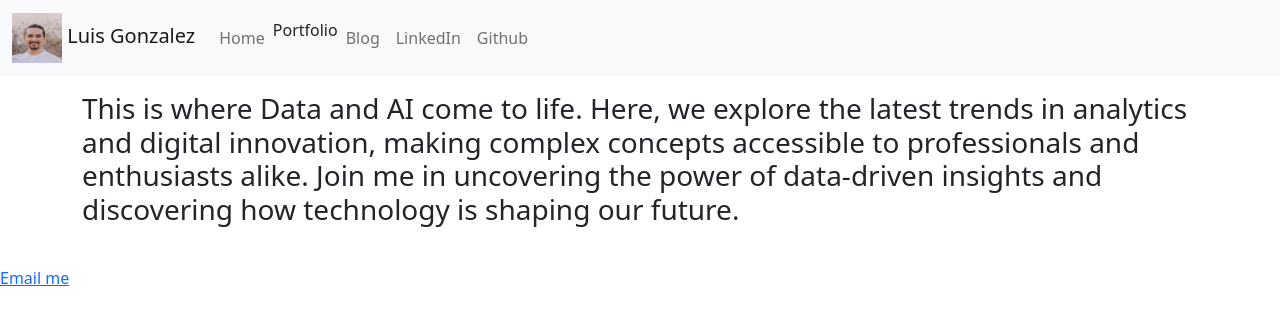
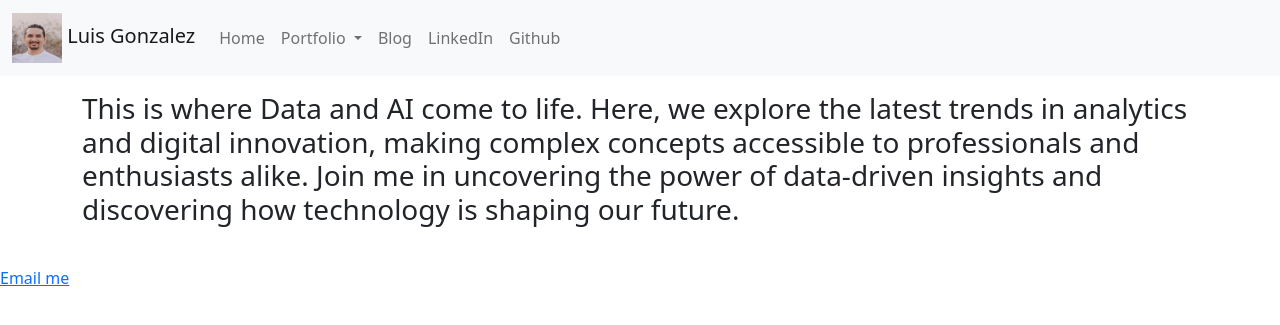
Before and after one commit to luisagcenteno84/luiscenteno_dev, a Django app: page / in a window 1280 px wide. Shown: the top 325 px of the page. Run offline with Django 5.2, Linux system fonts and the light colour scheme.

Commit message:
ugly working version

```diff
--- a/luiscenteno_dev/templates/_navbar.html
+++ b/luiscenteno_dev/templates/_navbar.html
@@ -1,35 +1,27 @@
 {% load static %}
 <nav class="navbar navbar-expand-md bg-light">
     <div class="container-fluid">
-        <a class="navbar-brand" href="/"><img src="{% static 'profile.png' %}" style="width:50px;height:50px;"/> Luis Gonzalez</a>
+        <a class="navbar-brand" href="{% url 'home' %}"><img src="{% static 'profile.png' %}" style="width:50px;height:50px;"/> Luis Gonzalez</a>
         <button class="navbar-toggler" type="button" data-bs-toggle="collapse" data-bs-target="#navbarCollapse" aria-controls="navbarCollapse" aria-expanded="false" aria-label="Toggle navigation">
             <span class="navbar-toggler-icon"></span>
         </button>
         <div class="collapse navbar-collapse" id="navbarCollapse">
             <ul class="navbar-nav me-auto mb-2 mb-md-0">
                 <li class="nav-item">
-                    <a class="nav-link" aria-current="page" href="/">Home</a>
+                    <a class="nav-link" aria-current="page" href="{% url 'home' %}">Home</a>
                 </li>
-                <li class="nav-item" data-toggle="dropdown">
-                    Portfolio
-                    <b class="caret"></b>
-                    <ul class="dropdown-menu">
-                        <li class="nav-item">
-                            <a class="nav-link" href="/blog/">ResumeBot</a>
-                        </li>
-                        <li class="nav-item">
-                            <a class="nav-link" href="/blog/">ChatBot</a>
-                        </li>
-                        <li class="nav-item">
-                            <a class="nav-link" href="/blog/">LeaderBot</a>
-                        </li>
-                        <li class="nav-item">
-                            <a class="nav-link" href="/blog/">Chat with Documents</a>
-                        </li>
+                <li class="nav-item dropdown">
+                    <a class="nav-link dropdown-toggle" href="#" id="portfolioDropdown" role="button" data-bs-toggle="dropdown" aria-expanded="false">
+                        Portfolio
+                    </a>
+                    <ul class="dropdown-menu" aria-labelledby="portfolioDropdown">
+                        <li><a class="dropdown-item" href="{% url 'careerbot' %}">ResumeBot</a></li>
+                        <li><a class="dropdown-item" href="{% url 'chatbot' %}">ChatBot</a></li>
+                        <li><a class="dropdown-item" href="https://docs-chat-151773947715.us-west1.run.app/" target="_blank" rel="noopener noreferrer">Chat with Documents</a></li>
                     </ul>
                 </li>
                 <li class="nav-item">
-                    <a class="nav-link" href="/blog/">Blog</a>
+                    <a class="nav-link" href="{% url 'home' %}">Blog</a>
                 </li>
                 <li class="nav-item">
                     <a class="nav-link" href="https://www.linkedin.com/in/luiscgonzalez" target="_blank">LinkedIn</a>
@@ -41,3 +33,9 @@
         </div>
     </div>
 </nav>
+
+<style>
+    .dropdown:hover .dropdown-menu {
+        display: block;
+    }
+</style>
--- a/luiscenteno_dev/urls.py
+++ b/luiscenteno_dev/urls.py
@@ -23,5 +23,9 @@ from django.conf.urls.static import static
 
 urlpatterns = [
     path('admin/', admin.site.urls),
-    path('', views.home, name='home')
+    path('', views.home, name='home'),
+    path('careerbot/', views.careerbot, name='careerbot'),
+    path('chatbot/', views.chatbot, name='chatbot'),
+    path('leaderbot/', views.leaderbot, name='leaderbot'),
+    path('chat-with-documents/', views.chat_with_documents, name='chatwithdocuments'),
 ] + static(settings.STATIC_URL, document_root=settings.STATIC_ROOT)
--- a/luiscenteno_dev/views.py
+++ b/luiscenteno_dev/views.py
@@ -2,3 +2,15 @@ from django.shortcuts import render
 
 def home(request):
     return render(request, 'home.html')
+
+def careerbot(request):
+    return render(request, 'careerbot.html')
+
+def chatbot(request):
+    return render(request, 'chatbot.html')
+
+def leaderbot(request):
+    return render(request, 'leaderbot.html')
+
+def chat_with_documents(request):
+    return render(request, 'chat_with_documents.html')
--- a/requirements.txt
+++ b/requirements.txt
@@ -3,3 +3,4 @@ Django==5.0.4
 sqlparse==0.4.4
 typing_extensions==4.11.0
 tzdata==2024.1
+requests
```
Also changed, not shown: luiscenteno_dev/templates/careerbot.html (added, +8 -0 lines), luiscenteno_dev/templates/chat_with_documents.html (added, +7 -0 lines), luiscenteno_dev/templates/chatbot.html (added, +7 -0 lines), luiscenteno_dev/templates/leaderbot.html (added, +7 -0 lines), 1 other file.
